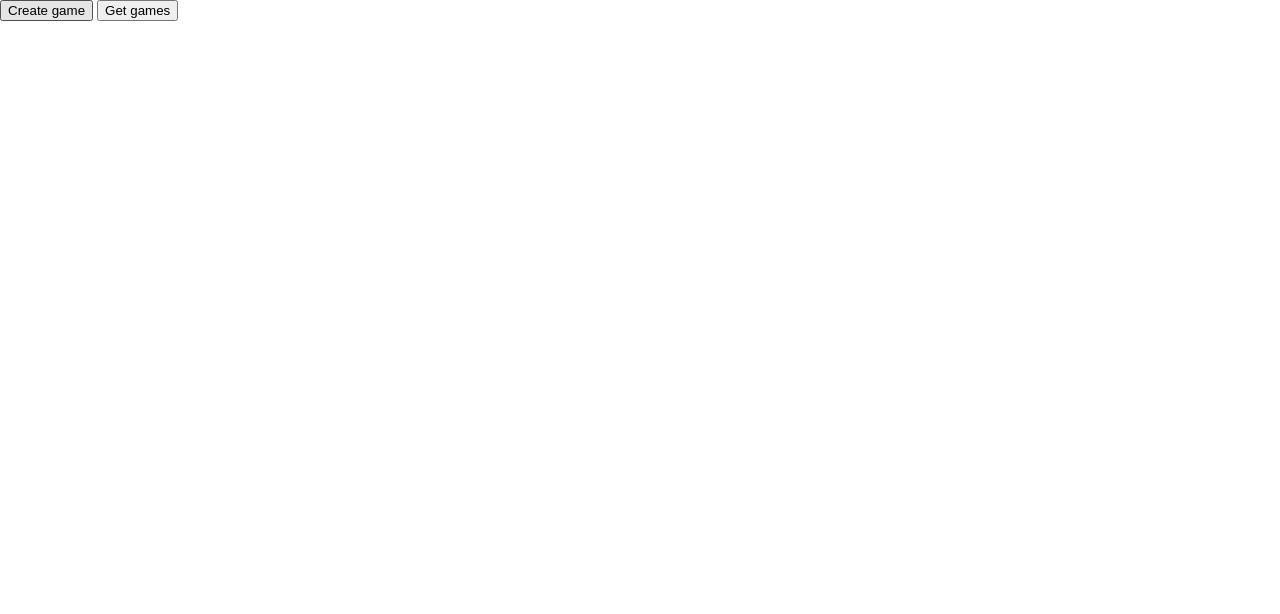
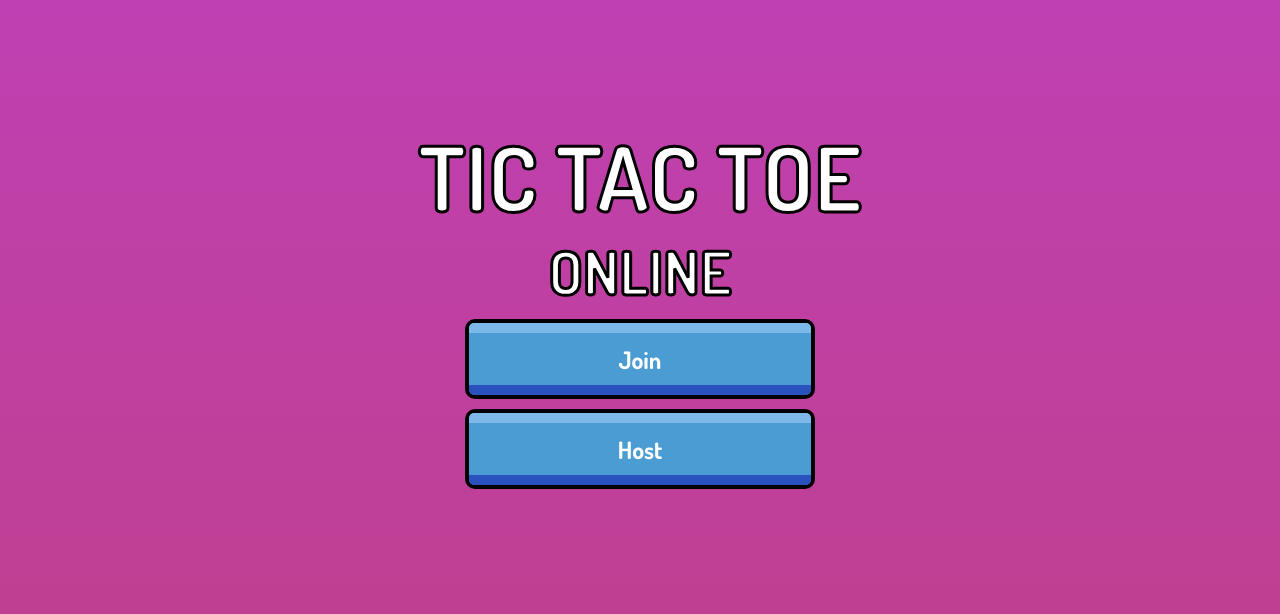
Before and after one commit to BluePixelDev/TTTO-Client, a website built with Vite: page index.html in a window 1280 px wide. Built offline with nearby package versions, Linux system fonts and the light colour scheme; no server answers.

Commit message:
Improved index.html css and js

```diff
--- a/index.html
+++ b/index.html
@@ -1,17 +1,40 @@
 <!DOCTYPE html>
 <html lang="en">
+
 <head>
   <meta charset="UTF-8">
   <meta name="viewport" content="width=device-width, initial-scale=1.0">
   <meta http-equiv="X-UA-Compatible" content="ie=edge">
   <title>Tic Tac Toe</title>
   <link rel="stylesheet" href="/src/styles/style.css">
+  <link rel="preconnect" href="https://fonts.googleapis.com">
+  <link rel="preconnect" href="https://fonts.gstatic.com" crossorigin>
+  <link href="https://fonts.googleapis.com/css2?family=Dosis:wght@700&display=swap" rel="stylesheet">
 </head>
+
 <body>
 
-    <button id="join-button"> Create game </button>
-    <button id="get-games-button"> Get games </buttonid="join-button">
+  <div class="main-menu">
+    <div class="main-menu-title">
+      <h2>TIC TAC TOE</h2>
+      <h4>ONLINE</h4>
+    </div>
+    <button class="menu-button" id="join-button">
+      <div class="menu-button-shade-top"></div>
+      Join
+      <div class="menu-button-shade-bottom"></div>
+    </button>
+
+    <button class="menu-button" id="get-games-button">
+      <div class="menu-button-shade-top"></div>
+      Host
+      <div class="menu-button-shade-bottom"></div>
+      </buttonid="join-button">
+  </div>
+
+
 
   <script type="module" src="/src/index.ts"></script>
 </body>
+
 </html>
--- a/src/index.ts
+++ b/src/index.ts
@@ -1,6 +1,7 @@
-import ServerConnection from './serverConnection';
-const serverConnection = new ServerConnection();
+//import ServerConnection from './serverConnection';
+//const serverConnection = new ServerConnection();
 
+const siteBody = document.getElementsByTagName('body')[0];
 const joinButton = document.getElementById("join-button") as HTMLButtonElement;
 const getGamesButton = document.getElementById("get-games-button") as HTMLButtonElement;
 
@@ -11,16 +12,34 @@ export function createGame(){
 
 }
 async function fetchNewGame() {
-    try {
+    /*try {
         const response = await serverConnection.fetchServerAPI("create-game");
         const data = await response.json();
         console.log(data);
     } catch (error) {
         console.error('Error fetching data:', error);
-    }
+    }*/
 }
 
 export function joinGame() {
     fetchNewGame();
     console.log("fetching data!");
 }
+
+let colPos0 = 0;
+let colPos1 = 20;
+let startTime = Date.now();
+
+requestAnimationFrame(animation);
+function animation(){
+
+    var currentTime = Date.now();
+    var delta = startTime - currentTime;
+    startTime = Date.now();
+
+    colPos0 += 2 / delta;
+    colPos1 += 2 / delta;
+
+    siteBody.style.background = `linear-gradient(hsl(${colPos0}deg 50% 50%), hsl(${colPos1}deg 50% 50%))`
+    requestAnimationFrame(animation);
+}
--- a/src/styles/style.css
+++ b/src/styles/style.css
@@ -1,8 +1,101 @@
+:root{
+    --main-menu-button-blue: #4B9CD3;
+    --main-menu-button-blue-hover:#ee7300;
+
+    --main-menu-button-blue-shade-top: #7CB9E8;
+    --main-menu-button-blue-shade-top-hover: #ff9900;
+    --main-menu-button-blue-shade-bottom: #2a52be;
+    --main-menu-button-blue-shade-bottom-hover: #b35000;
+}
+
 body{
     margin: 0;
     width: 100vw;
     height: 100vh;
+    font-family: 'Dosis', sans-serif;
+    color: white;
 }
+
+.main-menu{
+    position: absolute;
+    display: flex;
+    flex-direction: column;
+    align-items: center;
+    padding: 20px;
+    padding-top: 120px;
+    gap: 10px;
+    left: 50%;
+    transform: translate(-50%, 0);
+}
+
+.main-menu-title{
+    width: 500px;
+    height: fit-content;
+    font-size: 60px;
+    text-align: center;
+    -webkit-text-stroke: black 3px;
+}
+.main-menu-title h2{
+    margin: 0;
+}
+.main-menu-title h4{
+    margin: 0;
+}
+
+/* #region Main Menu Button Styling */
+.menu-button{
+    position: relative;
+    width: 100vh;
+    height: 80px;
+    padding: 0;
+    max-width: 350px;
+    background-color: var(--main-menu-button-blue);
+    color: white;
+    border-radius: 10px;
+    font-family: 'Dosis', sans-serif;
+    font-size: x-large;
+    cursor: pointer;
+
+    border: black 4px solid;
+}
+.menu-button-shade-top{
+    pointer-events: none;
+    position: absolute;
+    left: 50%;
+    top: 0px;
+    height: 10px;
+    transform: translate(-50%, 0);
+    border-radius: 5px 5px 0px 0px;
+    width: 100%;
+
+    background-color: var(--main-menu-button-blue-shade-top);
+}
+.menu-button-shade-bottom{
+    pointer-events: none;
+    position: absolute;
+    left: 50%;
+    bottom: 0px;
+    height: 10px;
+    transform: translate(-50%, 0);
+    border-radius: 0px 0px 5px 5px;
+    width: 100%;
+
+    background-color: var(--main-menu-button-blue-shade-bottom);
+
+}
+
+.menu-button:hover{
+    background-color: var(--main-menu-button-blue-hover);
+}
+
+.menu-button:hover .menu-button-shade-top {
+     background-color: var(--main-menu-button-blue-shade-bottom-hover);
+}
+
+.menu-button:hover .menu-button-shade-bottom {
+    background-color: var(--main-menu-button-blue-shade-top-hover);
+}
+/* #endregion */
 
 .game-canvas{
     width: 500px;
@@ -13,32 +106,3 @@ body{
     left: 50%;
     transform: translate(-50%, -50%);
 }
-
-
-.tic-tac-toe-area{
-    width: 500px;
-    height: 500px;
-
-    position: absolute;
-    top: 50%;
-    left: 50%;
-    transform: translate(-50%, -50%);
-}
-.tic-tac-toe-grid{
-    display: grid;
-    width: 100%;
-    height: 100%;
-    background-color: black;
-}
-.tic-tac-toe-element{
-    padding: 1px;
-    min-width: 0;
-    min-height: 0;
-}
-.tic-tac-toe-element button{
-    width: 100%;
-    height: 100%;
-    background-color: white;
-    outline: none;
-    border: none;
-}
```
Lines whose indentation alone changed are shown as unchanged.
